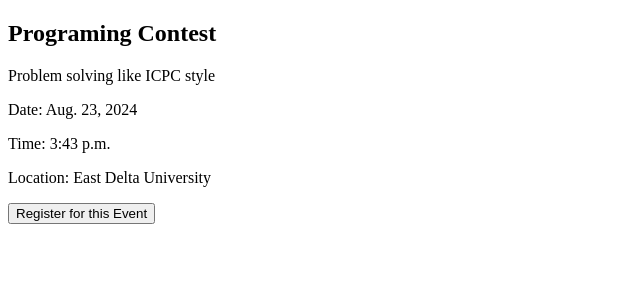
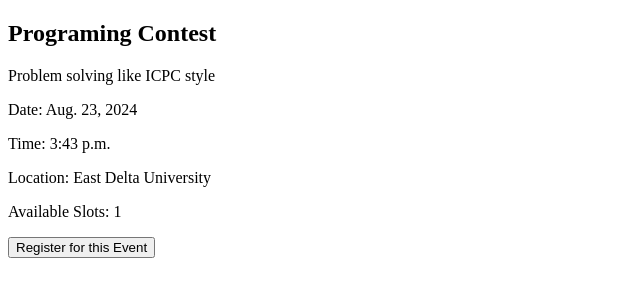
Before and after one commit to AsrarTamim/Event-Registration-System, a Django app: page /1/ in a window 1280 px wide. Shown: the part 52-352 px from the top of the page, without its empty margins (0-640 px from the left). Run offline with Django 5.2, Linux system fonts and the light colour scheme; a user stored in the database is signed in; data comes from the database, SQL or seed files in the repository; both versions use the stored data as it was after the commit.

Commit message:
add sloats

```diff
--- a/Event_Management/Events/views.py
+++ b/Event_Management/Events/views.py
@@ -12,7 +12,7 @@
         events = Event.objects.all().order_by('date')
     return render(request, 'events/event_list.html', {'events': events})
 
-
+@login_required
 def event_detail(request, pk):
     event = get_object_or_404(Event, pk=pk)
     registration = Registration.objects.filter(event=event, user=request.user).first()
@@ -22,18 +22,23 @@
 @login_required
 def event_register(request, pk):
     event = get_object_or_404(Event, pk=pk)
-    if request.method == 'POST':
-        form = RegistrationForm(request.POST)
-        if form.is_valid():
-            registration = form.save(commit=False)
-            registration.event = event
-            registration.user = request.user
-            registration.save()
-            messages.success(request, 'You have successfully registered for the event!')
-            return redirect('event_detail', pk=event.pk)
+    if event.slots > 0:
+        if request.method == 'POST':
+            form = RegistrationForm(request.POST)
+            if form.is_valid():
+                registration = form.save(commit=False)
+                registration.event = event
+                registration.user = request.user
+                registration.save()
+                event.slots -= 1
+                event.save()
+                messages.success(request, 'You have successfully registered for the event!')
+                return redirect('event_detail', pk=event.pk)
+        else:
+            form = RegistrationForm()
     else:
-        form = RegistrationForm()
-
+        messages.error(request, 'Sorry, no slots are available for this event.')
+        return redirect('event_detail', pk=event.pk)
     return render(request, 'events/event_register.html', {'event': event, 'form': form})
 
 
@@ -43,6 +48,8 @@
     registration = Registration.objects.filter(event=event, user=request.user).first()
     if registration:
         registration.delete()
+        event.slots += 1
+        event.save()
         messages.success(request, f'You have successfully unregistered from {event.title}.')
     else:
         messages.error(request, f'You are not registered for {event.title}.')
--- a/Event_Management/Templates/events/event_details.html
+++ b/Event_Management/Templates/events/event_details.html
@@ -6,6 +6,7 @@
 <p>Date: {{ event.date }}</p>
 <p>Time: {{ event.time }}</p>
 <p>Location: {{ event.location }}</p>
+<p>Available Slots: {{ event.slots }}</p>
 {% if user.is_authenticated %}
 {% if registration %}
 <form method="POST" action="{% url 'unregister_from_event' event.pk %}">
```
Also changed, not shown: Event_Management/db.sqlite3.
